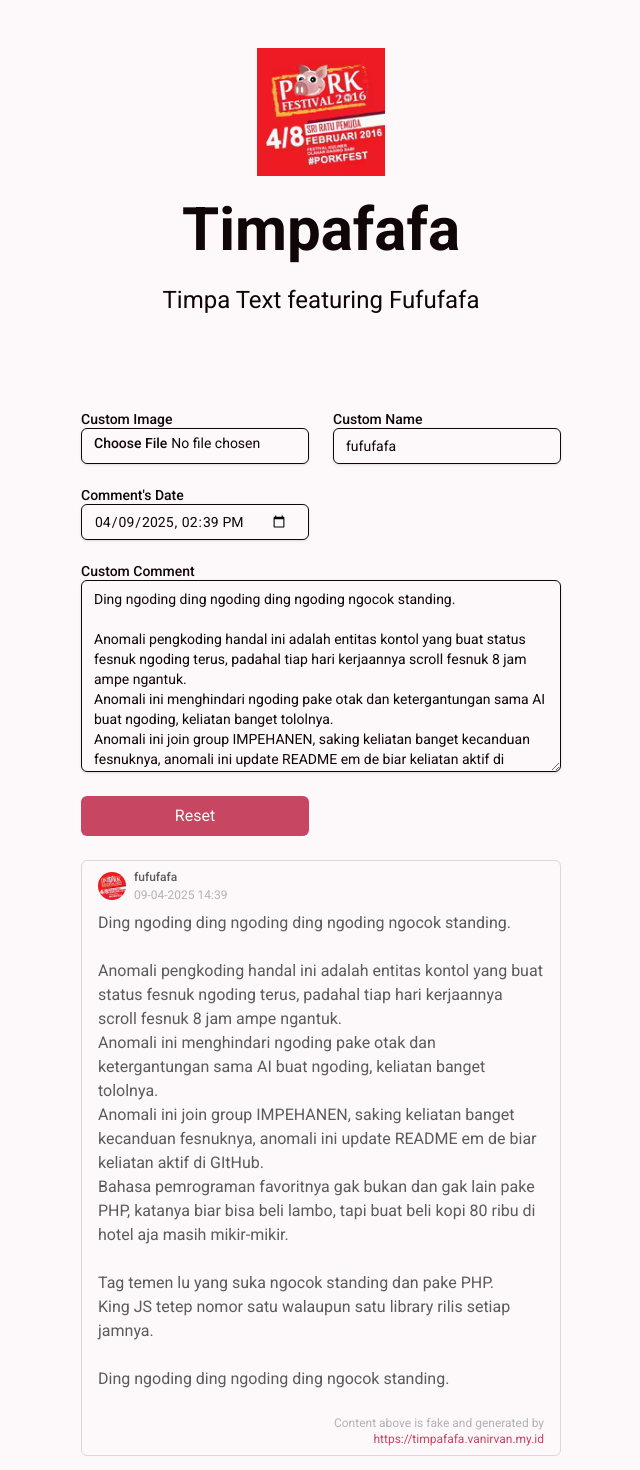
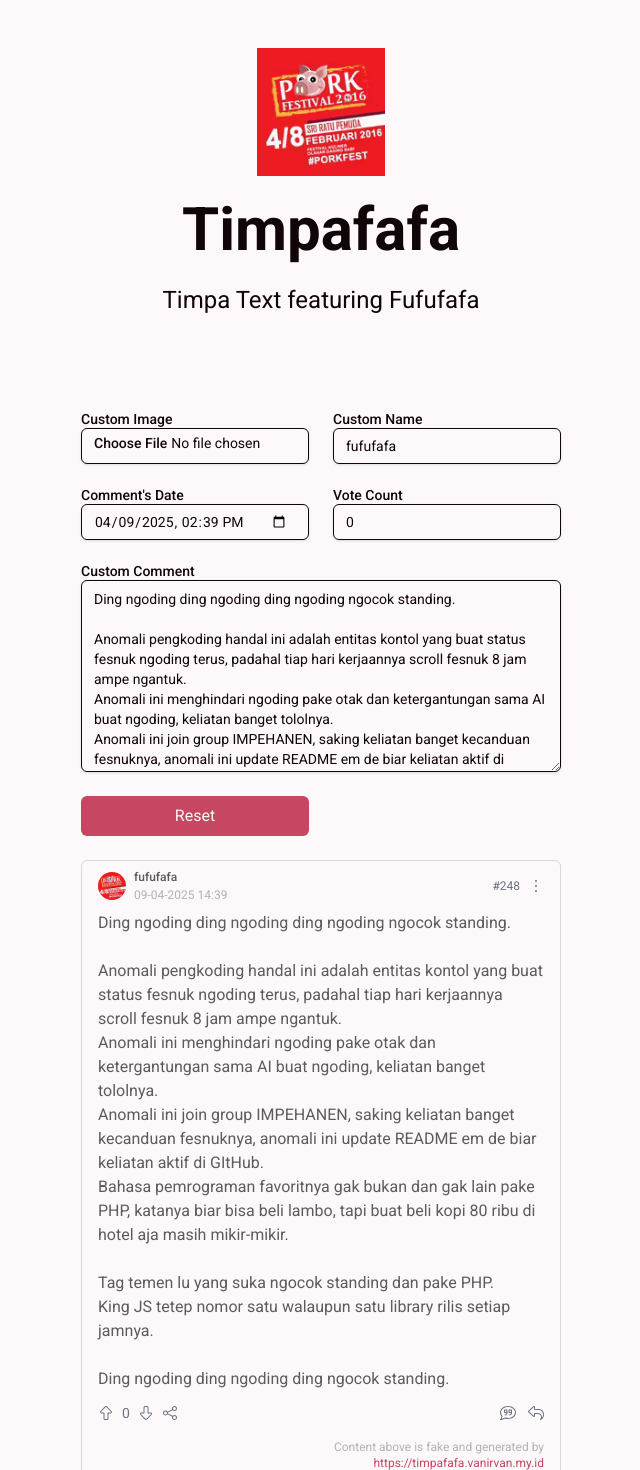
Before and after one commit to vanirvan/timpafafa, a React (Vite) app: page / in a window 1280 px wide. Shown: the top 1470 px of the page, without its empty margins (319-959 px from the left). Built offline with nearby package versions, Linux system fonts and the light colour scheme.

Commit message:
feat (app): upvote, downvote, and result improvement

```diff
--- a/src/components/canvas/CanvasEditor.tsx
+++ b/src/components/canvas/CanvasEditor.tsx
@@ -44,6 +44,15 @@ export default function CanvasEditor() {
           className="w-full"
         />
       </div>
+      <div className="flex flex-col gap-0.5">
+        <Label>Vote Count</Label>
+        <Input
+          type="number"
+          value={canvasValue.voteCount}
+          placeholder="Enter vote count (can be negative)"
+          onChange={(e) => canvasValue.setVoteCount(parseInt(e.target.value))}
+        />
+      </div>
       <div className="flex flex-col gap-0.5 md:col-span-2">
         <Label>Custom Comment</Label>
         <Textarea
--- a/src/components/canvas/CanvasResult.tsx
+++ b/src/components/canvas/CanvasResult.tsx
@@ -6,6 +6,12 @@ import { Label } from "@/components/ui/label";
 
 import { formatDate } from "@/lib/format-date";
 import { useCanvasStore } from "@/lib/stores/canvas-editor-store";
+import FaLightUp from "../icons/FaLightUp";
+import FaLightDown from "../icons/FaLightDown";
+import FaLightShareNode from "../icons/FaLightShareNode";
+import FaLightShare from "../icons/FaLightShare";
+import FaLightCommentQuote from "../icons/FaLightCommentQuote";
+import FaLightDotsVertical from "../icons/FaLightDotsVertical";
 
 export default function CanvasResult() {
   const canvasRef = useRef(null);
@@ -25,6 +31,7 @@ export default function CanvasResult() {
     <>
       <div className="rounded-md border border-[#d9d9d9]">
         <div ref={canvasRef} className="flex flex-col px-4 py-2">
+          <div className="flex justify-between items-center">
             <div className="flex w-full items-center gap-2">
               <img src={canvasValue.image} className="size-7 rounded-full" />
               <div className="flex flex-col gap-0.5 text-xs">
@@ -34,9 +41,31 @@ export default function CanvasResult() {
                 </h2>
               </div>
             </div>
+
+            <div className="flex items-center text-gray-500 space-x-2">
+              <span className="text-xs">
+                #{Math.floor(Math.random() * 1000)}
+              </span>
+              <FaLightDotsVertical className="size-4 fill-current" />
+            </div>
+          </div>
           <pre className="font-roboto w-full py-2 break-words text-[#5c5c5c]">
             {canvasValue.content}
           </pre>
+          <div className="flex justify-between items-center mt-1 text-sm text-gray-500">
+            <div className="flex items-center space-x-2">
+              <FaLightUp className="size-4 fill-current" />
+              <span>
+                {canvasValue.voteCount}
+              </span>
+              <FaLightDown className="size-4 fill-current" />
+              <FaLightShareNode className="size-4 fill-current" />
+            </div>
+            <div className="flex items-center space-x-3">
+              <FaLightCommentQuote className="size-4 fill-current" />
+              <FaLightShare className="size-4 fill-current transform scale-x-[-1]" />
+            </div>
+          </div>
           <p className="mt-4 ml-auto flex flex-col text-end text-xs text-[#b3b3b3]">
             Content above is fake and generated by{" "}
             <span className="text-[#c74661]">
--- /dev/null
+++ b/src/components/icons/FaLightCommentQuote.tsx
@@ -0,0 +1,10 @@
+import { SVGProps } from "react";
+import { JSX } from "react/jsx-runtime";
+
+const FaLightCommentQuote = (props: JSX.IntrinsicAttributes & SVGProps<SVGSVGElement>) => (
+  <svg xmlns="http://www.w3.org/2000/svg" viewBox="0 0 512 512" {...props}>
+    <path d="M32 240c0-91.4 93.8-176 224-176s224 84.6 224 176s-93.8 176-224 176c-32 0-63-5.9-93.5-16.2c-9.9-3.3-20.7-1.8-29.2 4.2c-15.4 10.7-31.4 20-48.4 27.4L91.2 446l-6.4-14.7c-10.5 4.6-21.5 8.6-32.7 11.5c.5-.9 1.1-1.8 1.6-2.6C68 416.5 76.3 391 79.4 363.9c1-9.2-2.1-17.7-7.4-23.9c-24.5-29.4-40-62.9-40-100zM256 32C114.5 32 0 125.2 0 240c0 46.6 19.6 87.1 47.4 120.5c0 .1 .1 .1 .1 .2c-2.6 22.6-9.5 43.5-21.3 63.1c-6.5 10.8-13.5 20.8-21.7 29c-4.5 4.6-5.9 11.5-3.4 17.4s8.3 9.8 14.8 9.8c28.7 0 57.6-8.9 81.6-19.3c19.2-8.4 37.1-18.7 53.9-30.5c.2-.1 .5-.2 .7-.1C185.5 441.3 220 448 256 448c141.5 0 256-93.2 256-208S397.5 32 256 32zM208 176l0 24 0 24-48 0 0-48 48 0zm-48 80l48 0c-.9 21.2-15.6 39.4-36.3 44.6l-15.5 3.9c-8.6 2.1-13.8 10.8-11.6 19.4s10.8 13.8 19.4 11.6l15.5-3.9C215 322.7 240 290.7 240 254l0-30 0-24 0-24c0-17.7-14.3-32-32-32l-48 0c-17.7 0-32 14.3-32 32l0 48c0 17.7 14.3 32 32 32zm144-80l48 0 0 24 0 24-48 0 0-48zm48 80c-.9 21.2-15.6 39.4-36.3 44.6l-15.5 3.9c-8.6 2.1-13.8 10.8-11.6 19.4s10.8 13.8 19.4 11.6l15.5-3.9C359 322.7 384 290.7 384 254l0-30 0-24 0-24c0-17.7-14.3-32-32-32l-48 0c-17.7 0-32 14.3-32 32l0 48c0 17.7 14.3 32 32 32l48 0z" />
+  </svg>
+);
+
+export default FaLightCommentQuote;
--- /dev/null
+++ b/src/components/icons/FaLightDotsVertical.tsx
@@ -0,0 +1,10 @@
+import { SVGProps } from "react";
+import { JSX } from "react/jsx-runtime";
+
+const FaLightDotsVertical = (props: JSX.IntrinsicAttributes & SVGProps<SVGSVGElement>) => (
+  <svg xmlns="http://www.w3.org/2000/svg" viewBox="0 0 128 512" {...props}>
+    <path d="M64 384a32 32 0 1 0 0 64 32 32 0 1 0 0-64zm0-160a32 32 0 1 0 0 64 32 32 0 1 0 0-64zM96 96A32 32 0 1 0 32 96a32 32 0 1 0 64 0z" />
+  </svg>
+);
+
+export default FaLightDotsVertical;
--- /dev/null
+++ b/src/components/icons/FaLightDown.tsx
@@ -0,0 +1,10 @@
+import { SVGProps } from "react";
+import { JSX } from "react/jsx-runtime";
+
+const FaLightDown = (props: JSX.IntrinsicAttributes & SVGProps<SVGSVGElement>) => (
+  <svg xmlns="http://www.w3.org/2000/svg" viewBox="0 0 384 512" {...props}>
+    <path d="M189.7 448l4.6 0c4.4 0 8.6-1.8 11.6-5L348.5 293.2c2.2-2.3 3.5-5.4 3.5-8.7c0-6.9-5.6-12.6-12.6-12.6L256 272c-8.8 0-16-7.2-16-16l0-176c0-8.8-7.2-16-16-16l-64 0c-8.8 0-16 7.2-16 16l0 176c0 8.8-7.2 16-16 16l-83.4 0c-6.9 0-12.6 5.6-12.6 12.6c0 3.2 1.2 6.3 3.5 8.7L178.1 443c3 3.2 7.2 5 11.6 5zM384 284.6c0 11.4-4.4 22.5-12.3 30.7L229 465.1c-9.1 9.5-21.6 14.9-34.8 14.9l-4.6 0c-13.1 0-25.7-5.4-34.8-14.9L12.3 315.3C4.4 307 0 296 0 284.6C0 260 20 240 44.6 240l67.4 0 0-160c0-26.5 21.5-48 48-48l64 0c26.5 0 48 21.5 48 48l0 160 67.4 0c24.6 0 44.6 20 44.6 44.6z" />
+  </svg>
+);
+
+export default FaLightDown;
--- /dev/null
+++ b/src/components/icons/FaLightShare.tsx
@@ -0,0 +1,10 @@
+import { SVGProps } from "react";
+import { JSX } from "react/jsx-runtime";
+
+const FaLightShare = (props: JSX.IntrinsicAttributes & SVGProps<SVGSVGElement>) => (
+  <svg xmlns="http://www.w3.org/2000/svg" viewBox="0 0 512 512" {...props}>
+    <path d="M296 160c13.3 0 24-10.7 24-24l0-8 0-16 0-48L480 208 320 352l0-48 0-16 0-8c0-13.3-10.7-24-24-24l-8 0-96 0c-70.7 0-128 57.3-128 128c0 8.3 .7 16.1 2 23.2C47.9 383.7 32 350.1 32 304c0-79.5 64.5-144 144-144l112 0 8 0zm-8 144l0 16 0 32c0 12.6 7.4 24.1 19 29.2s25 3 34.4-5.4l160-144c6.7-6.1 10.6-14.7 10.6-23.8s-3.8-17.7-10.6-23.8l-160-144c-9.4-8.5-22.9-10.6-34.4-5.4s-19 16.6-19 29.2l0 32 0 16 0 16-32 0-80 0C78.8 128 0 206.8 0 304C0 417.3 81.5 467.9 100.2 478.1c2.5 1.4 5.3 1.9 8.1 1.9c10.9 0 19.7-8.9 19.7-19.7c0-7.5-4.3-14.4-9.8-19.5C108.8 431.9 96 414.4 96 384c0-53 43-96 96-96l64 0 32 0 0 16z" />
+  </svg>
+);
+
+export default FaLightShare;
--- /dev/null
+++ b/src/components/icons/FaLightShareNode.tsx
@@ -0,0 +1,10 @@
+import { SVGProps } from "react";
+import { JSX } from "react/jsx-runtime";
+
+const FaLightShareNode = (props: JSX.IntrinsicAttributes & SVGProps<SVGSVGElement>) => (
+  <svg xmlns="http://www.w3.org/2000/svg" viewBox="0 0 448 512" {...props}>
+    <path d="M448 112c0 44.2-35.8 80-80 80c-22.9 0-43.6-9.6-58.1-25l-151 75.5c.8 4.4 1.1 8.9 1.1 13.5s-.4 9.1-1.1 13.5l151 75.5c14.6-15.4 35.2-25 58.1-25c44.2 0 80 35.8 80 80s-35.8 80-80 80s-80-35.8-80-80c0-9.7 1.7-19 4.9-27.7L147.2 299.5c-14.3 22-39 36.5-67.2 36.5c-44.2 0-80-35.8-80-80s35.8-80 80-80c28.2 0 52.9 14.5 67.2 36.5l145.7-72.9c-3.2-8.6-4.9-17.9-4.9-27.7c0-44.2 35.8-80 80-80s80 35.8 80 80zM80 304a48 48 0 1 0 0-96 48 48 0 1 0 0 96zM416 112a48 48 0 1 0 -96 0 48 48 0 1 0 96 0zM368 448a48 48 0 1 0 0-96 48 48 0 1 0 0 96z" />
+  </svg>
+);
+
+export default FaLightShareNode;
--- /dev/null
+++ b/src/components/icons/FaLightUp.tsx
@@ -0,0 +1,10 @@
+import { SVGProps } from "react";
+import { JSX } from "react/jsx-runtime";
+
+const FaLightUp = (props: JSX.IntrinsicAttributes & SVGProps<SVGSVGElement>) => (
+  <svg xmlns="http://www.w3.org/2000/svg" viewBox="0 0 384 512" {...props}>
+    <path d="M189.7 64l4.6 0c4.4 0 8.6 1.8 11.6 5L348.5 218.8c2.2 2.3 3.5 5.4 3.5 8.7c0 6.9-5.6 12.6-12.6 12.6L256 240c-8.8 0-16 7.2-16 16l0 176c0 8.8-7.2 16-16 16l-64 0c-8.8 0-16-7.2-16-16l0-176c0-8.8-7.2-16-16-16l-83.4 0c-6.9 0-12.6-5.6-12.6-12.6c0-3.2 1.2-6.3 3.5-8.7L178.1 69c3-3.2 7.2-5 11.6-5zM384 227.4c0-11.4-4.4-22.5-12.3-30.7L229 46.9C220 37.4 207.4 32 194.3 32l-4.6 0C176.6 32 164 37.4 155 46.9L12.3 196.7C4.4 205 0 216 0 227.4C0 252 20 272 44.6 272l67.4 0 0 160c0 26.5 21.5 48 48 48l64 0c26.5 0 48-21.5 48-48l0-160 67.4 0c24.6 0 44.6-20 44.6-44.6z" />
+  </svg>
+);
+
+export default FaLightUp;
--- a/src/lib/stores/canvas-editor-store.ts
+++ b/src/lib/stores/canvas-editor-store.ts
@@ -7,6 +7,7 @@ type CanvasValue = {
   name: string;
   dateTime: string;
   content: string;
+  voteCount: number;
   fileName: string;
 };
 
@@ -15,6 +16,7 @@ type CanvasStore = CanvasValue & {
   setName: (name: string) => void;
   setDateTime: (dateTime: string) => void;
   setContent: (content: string) => void;
+  setVoteCount: (content: number) => void;
   setFileName: (content: string) => void;
 };
 
@@ -34,6 +36,7 @@ King JS tetep nomor satu walaupun satu library rilis setiap jamnya.
 
 Ding ngoding ding ngoding ding ngocok standing.`,
   fileName: "fufufafa.jpg",
+  voteCount: 0,
 };
 
 export const useCanvasStore = create<CanvasStore>()((set) => ({
@@ -41,11 +44,13 @@ export const useCanvasStore = create<CanvasStore>()((set) => ({
   name: defaultCanvasValue.name,
   dateTime: defaultCanvasValue.dateTime,
   content: defaultCanvasValue.content,
+  voteCount: defaultCanvasValue.voteCount,
   setImage: (image: string) => set({ image }),
   setName: (name: string) => set({ name }),
   setDateTime: (dateTime: string) =>
     set({ dateTime: formatDateInput(dateTime) }),
   setContent: (content: string) => set({ content }),
+  setVoteCount: (voteCount: number) => set({ voteCount }),
 
   fileName: "fufufafa.jpg",
   setFileName: (fileName: string) => set({ fileName }),
```
Lines whose indentation alone changed are shown as unchanged.
